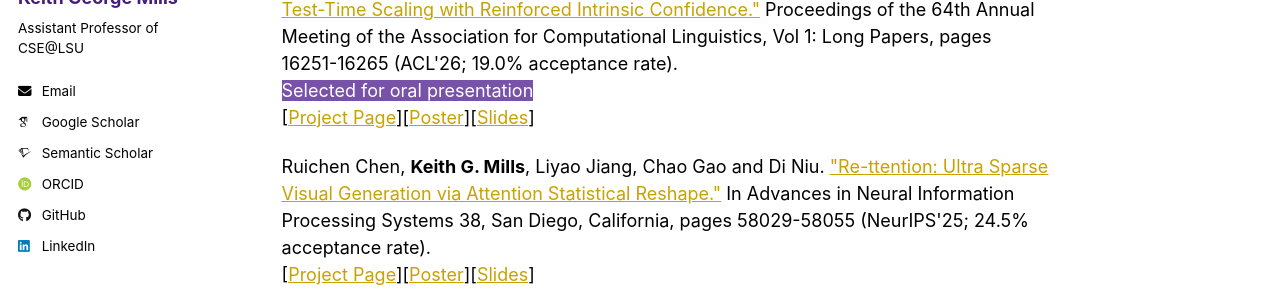
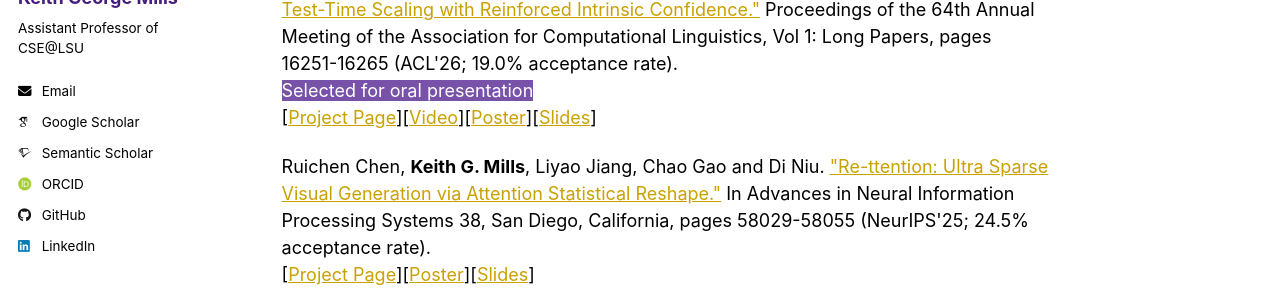
Before and after one commit to kgmills/kgmills.github.io, a Jekyll site: the page built from _pages/publications.md, in a window 1280 px wide and 900 px high. Shown: the part 367-667 px from the top of the window. Built offline with Jekyll 4.4.1, drawn with Linux system fonts in a browser that asks for light colours; some web fonts are replaced.

Commit message:
Video for GG

```diff
--- a/_data/publications.yml
+++ b/_data/publications.yml
@@ -11,6 +11,8 @@
   links:
     - label: "Project Page"
       url: "https://huggingface.co/papers/2505.20325"
+    - label: "Video"
+      url: "https://underline.io/events/524/sessions/22824/lecture/149506-guided-by-gut-efficient-test-time-scaling-with-reinforced-intrinsic-confidence"
     - label: "Poster"
       url: "../assets/posters/GG_ACL26_poster.pdf"
     - label: "Slides"
```
